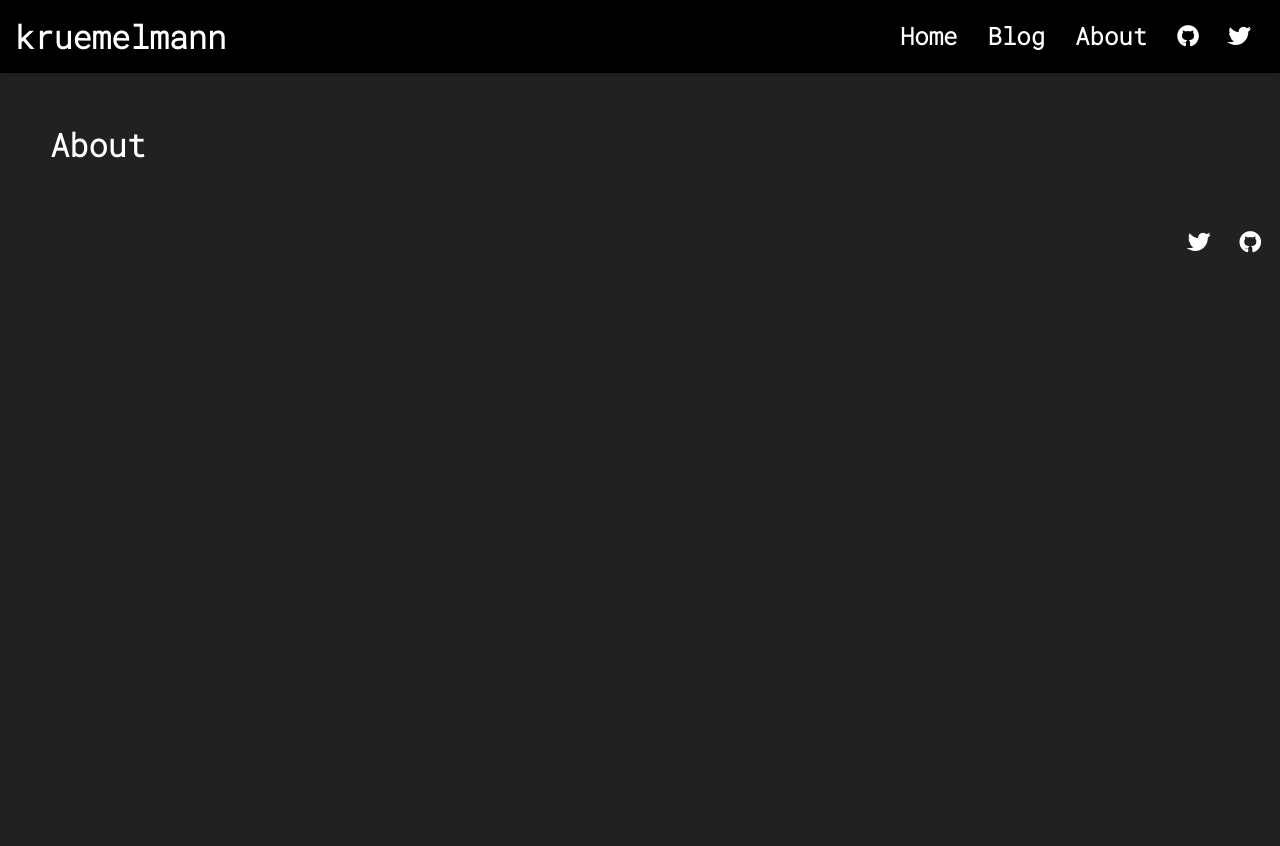
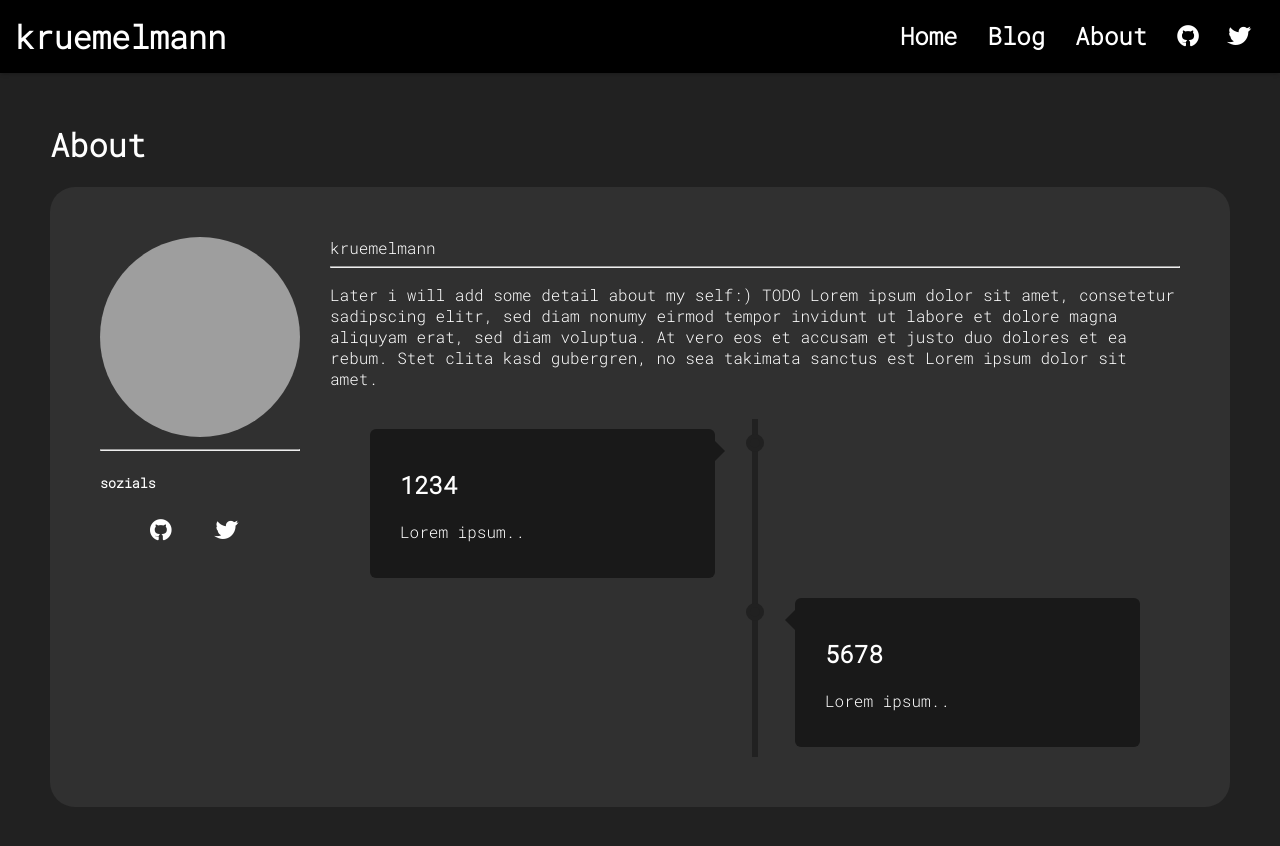
Before and after one commit to Kruemelmann/kruemelmann.github.io, a Jekyll site: the page built from about.html, in a window 1280 px wide. Shown: the top 846 px of the page. Built offline with Jekyll 4.4.1, drawn with Linux system fonts in a browser that asks for light colours; some web fonts are replaced; grey boxes are pictures that could not be loaded.

Commit message:
adding some content and a timeline to the about page

```diff
--- a/_includes/foot.html
+++ b/_includes/foot.html
@@ -2,7 +2,7 @@
     <ul style="list-style-type: none;">
         {% for item in site.data.sozials %}
             <li class="navbar-item sozials" style="float: right;">
-                <a href="{{ item.link }}"
+                <a href="{{ item.link }}" target="_blank"
                     {% if item.name == "Github" %}
                        class="fa fa-github"
                     {% endif %}
--- /dev/null
+++ b/_layouts/nofooter.html
@@ -0,0 +1,19 @@
+---
+---
+<!DOCTYPE html>
+<html>
+    {% include head.html %}
+    <body>
+        {% include header.html %}
+        <div class="main-content">
+            {% if page.markdown == 1 %}
+                {{ content | markdownify }}
+            {% else %}
+                {{ content }}
+            {% endif %}
+            {% if page.category != 404 %}
+            {% endif %}
+        </div>
+    </body>
+    {% include scripts.html %}
+</html>
--- /dev/null
+++ b/_sass/about.scss
@@ -0,0 +1,119 @@
+
+.author-container {
+    background-color: #303030;
+    border-radius: 25px;
+    padding: 50px;
+    display: flex;
+}
+
+.author-avatar {
+  border-radius: 50%;
+}
+
+.author-detail {
+    margin-left: 30px;
+}
+
+////.author-detail-headline {
+////}
+
+////.author-detail-text {
+////}
+
+
+
+//TODO TIMELINE
+* {
+  box-sizing: border-box;
+}
+
+/* The actual timeline (the vertical ruler) */
+.timeline {
+    margin-top: 30px;
+    position: relative;
+}
+
+/* The actual timeline (the vertical ruler) */
+.timeline::after {
+    content: '';
+    position: absolute;
+    width: 6px;
+    background-color: #212121;
+    top: 0;
+    bottom: 0;
+    left: 50%;
+    margin-left: -3px;
+}
+
+/* Container around content */
+.tcontainer {
+    padding: 10px 40px;
+    position: relative;
+    background-color: inherit;
+    width: 50%;
+}
+
+/* The circles on the timeline */
+.tcontainer::after {
+    content: '';
+    position: absolute;
+    width: 10px;
+    height: 10px;
+    right: -9px;
+    background-color: #212121;
+    border: 4px solid #212121;
+    top: 15px;
+    border-radius: 50%;
+    z-index: 1;
+}
+
+/* Place the container to the left */
+.tleft {
+    left: 0;
+}
+
+/* Place the container to the right */
+.tright {
+    left: 50%;
+}
+
+/* Add arrows to the left container (pointing right) */
+.tleft::before {
+    content: " ";
+    height: 0;
+    position: absolute;
+    top: 22px;
+    width: 0;
+    z-index: 1;
+    right: 30px;
+    border: medium solid #191919;
+    border-width: 10px 0 10px 10px;
+    border-color: transparent transparent transparent #191919;
+}
+
+/* Add arrows to the right container (pointing left) */
+.tright::before {
+    content: " ";
+    height: 0;
+    position: absolute;
+    top: 22px;
+    width: 0;
+    z-index: 1;
+    left: 30px;
+    border: medium solid #191919;
+    border-width: 10px 10px 10px 0;
+    border-color: transparent #191919 transparent transparent;
+}
+
+/* Fix the circle for containers on the right side */
+.tright::after {
+    left: -9px;
+}
+
+/* The actual content */
+.tcontent {
+    padding: 20px 30px;
+    background-color: #191919;
+    position: relative;
+    border-radius: 6px;
+}
--- a/_sass/kruemelmann-theme.scss
+++ b/_sass/kruemelmann-theme.scss
@@ -11,3 +11,4 @@
 @import "footer.scss";
 @import "general.scss";
 @import "nav.scss";
+@import "about.scss";
--- a/about.html
+++ b/about.html
@@ -7,4 +7,58 @@ title: About
     <h1>
         About
     </h1>
+
+    <div class="author-container">
+        <div>
+            <div>
+                <img class="author-avatar" src="https://avatars.githubusercontent.com/u/26007494" alt="Avatar">
+            </div>
+            <div>
+                <hr>
+                <h5>sozials</h5>
+                <ul style="list-style-type: none; display: inline;">
+                    {% for item in site.data.sozials %}
+                    <li class="navbar-item sozials" style="display: inline; background-color: #303030;">
+                        <a href="{{ item.link }}" target="_blank"
+                           {% if item.name == "Github" %}
+                           class="fa fa-github"
+                           {% endif %}
+                           {% if item.name == "Twitter" %}
+                           class="fa fa-twitter"
+                           {% endif %}>
+                        </a>
+                    </li>
+                    {% endfor %}
+                </ul>
+            </div>
+        </div>
+        <div class="author-detail">
+            <div class="author-detail-headline">
+                kruemelmann
+            </div>
+            <hr>
+            <div class="author-detail-text">
+                <p>
+                    Later i will add some detail about my self:) TODO
+
+                    Lorem ipsum dolor sit amet, consetetur sadipscing elitr, sed diam nonumy eirmod tempor invidunt ut labore et dolore magna aliquyam erat, sed diam voluptua. At vero eos et accusam et justo duo dolores et ea rebum. Stet clita kasd gubergren, no sea takimata sanctus est Lorem ipsum dolor sit amet.
+                </p>
+
+                <div class="timeline">
+                    <div class="tcontainer tleft">
+                        <div class="tcontent">
+                            <h2>1234</h2>
+                            <p>Lorem ipsum..</p>
+                        </div>
+                    </div>
+                    <div class="tcontainer tright">
+                        <div class="tcontent">
+                            <h2>5678</h2>
+                            <p>Lorem ipsum..</p>
+                        </div>
+                    </div>
+                </div>
+            </div>
+        </div>
+    </div>
 </div>
```
Also changed, not shown: other parts of about.html (+1 -1 lines), _posts/2021-11-18-welcome.md (+34 -1 lines).
